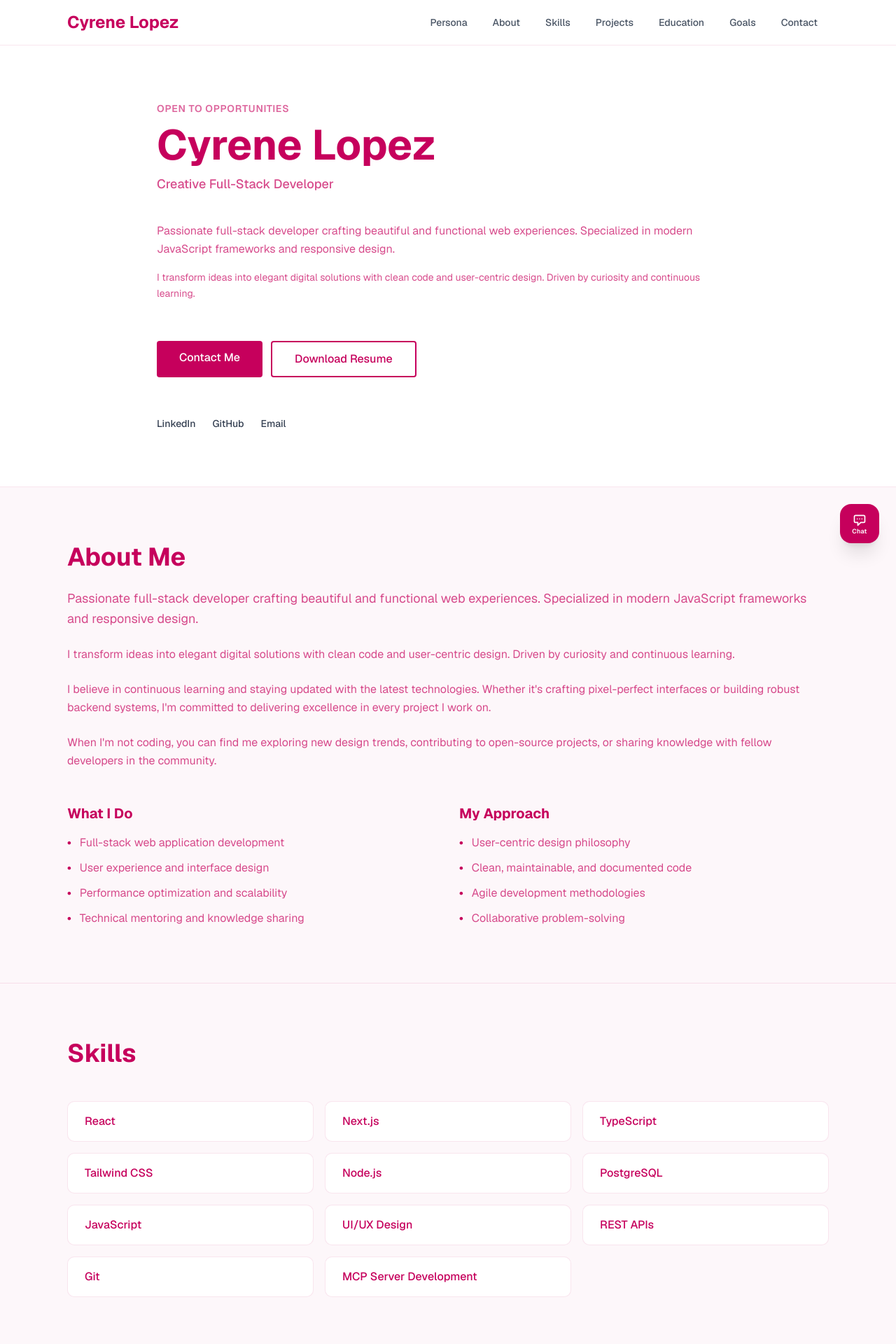
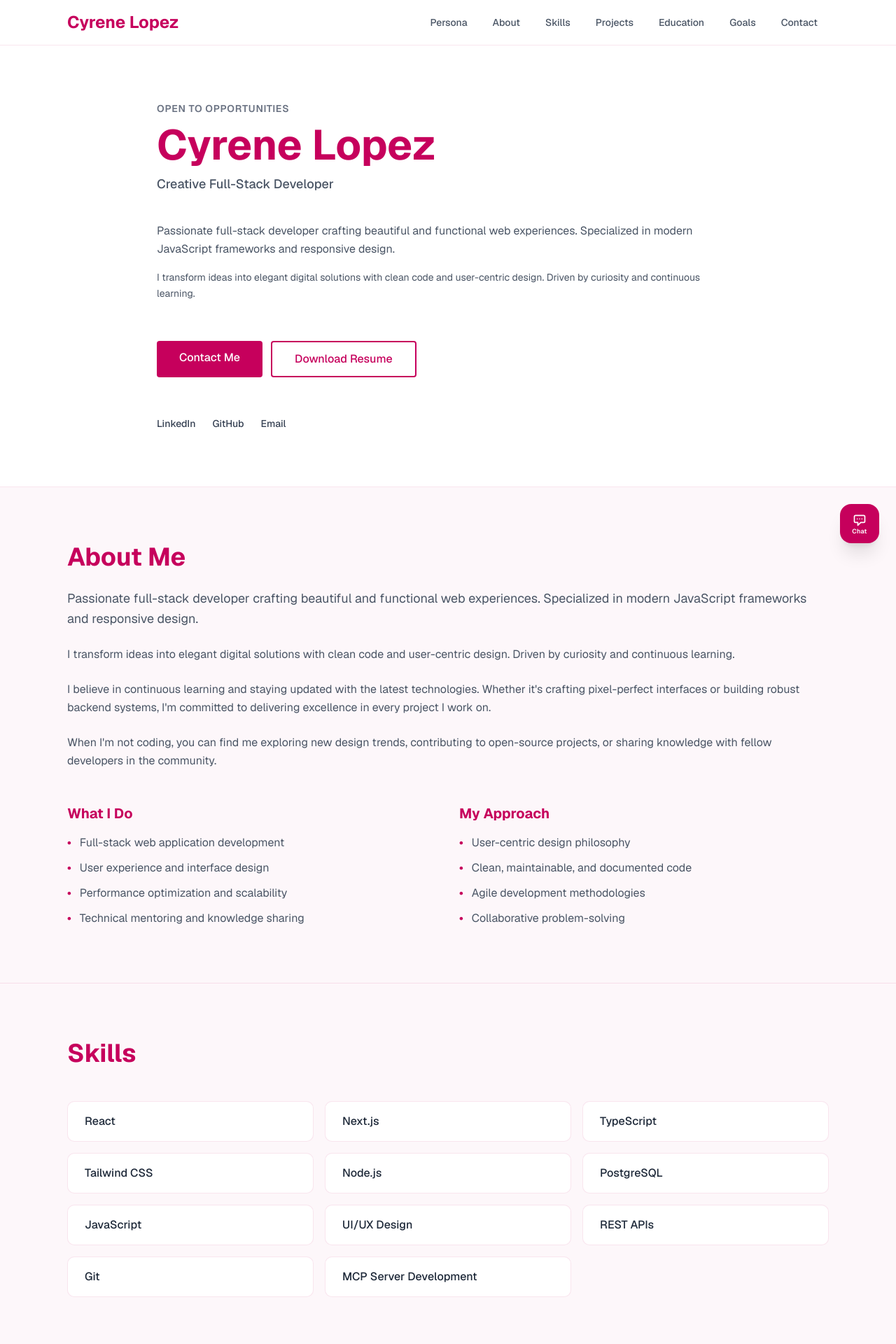
Before and after one commit to lopezcycy515-maker/cyrenelopez__digitaltwin, a Next.js app: page / in a window 1280 px wide. Shown: the top 1920 px of the page at 70% size. Built offline with nearby package versions, Linux system fonts and the light colour scheme.

Commit message:
fix: body text gray, only titles/headings dark pink

```diff
--- a/components/portfolio/about-section.tsx
+++ b/components/portfolio/about-section.tsx
@@ -9,7 +9,7 @@ export function AboutSection() {
         <div className="space-y-12">
           <div>
             <h2 className="text-4xl font-bold text-pink-700 mb-6">About Me</h2>
-            <div className="space-y-6 text-pink-700/70">
+            <div className="space-y-6 text-gray-600">
               <p className="text-lg leading-relaxed">
                 {portfolioData.bio}
               </p>
@@ -31,19 +31,19 @@ export function AboutSection() {
               <ul className="space-y-3">
                 <li className="flex gap-3">
                   <span className="text-pink-700 font-bold">•</span>
-                  <span className="text-pink-700/70">Full-stack web application development</span>
+                  <span className="text-gray-600">Full-stack web application development</span>
                 </li>
                 <li className="flex gap-3">
                   <span className="text-pink-700 font-bold">•</span>
-                  <span className="text-pink-700/70">User experience and interface design</span>
+                  <span className="text-gray-600">User experience and interface design</span>
                 </li>
                 <li className="flex gap-3">
                   <span className="text-pink-700 font-bold">•</span>
-                  <span className="text-pink-700/70">Performance optimization and scalability</span>
+                  <span className="text-gray-600">Performance optimization and scalability</span>
                 </li>
                 <li className="flex gap-3">
                   <span className="text-pink-700 font-bold">•</span>
-                  <span className="text-pink-700/70">Technical mentoring and knowledge sharing</span>
+                  <span className="text-gray-600">Technical mentoring and knowledge sharing</span>
                 </li>
               </ul>
             </div>
@@ -53,19 +53,19 @@ export function AboutSection() {
               <ul className="space-y-3">
                 <li className="flex gap-3">
                   <span className="text-pink-700 font-bold">•</span>
-                  <span className="text-pink-700/70">User-centric design philosophy</span>
+                  <span className="text-gray-600">User-centric design philosophy</span>
                 </li>
                 <li className="flex gap-3">
                   <span className="text-pink-700 font-bold">•</span>
-                  <span className="text-pink-700/70">Clean, maintainable, and documented code</span>
+                  <span className="text-gray-600">Clean, maintainable, and documented code</span>
                 </li>
                 <li className="flex gap-3">
                   <span className="text-pink-700 font-bold">•</span>
-                  <span className="text-pink-700/70">Agile development methodologies</span>
+                  <span className="text-gray-600">Agile development methodologies</span>
                 </li>
                 <li className="flex gap-3">
                   <span className="text-pink-700 font-bold">•</span>
-                  <span className="text-pink-700/70">Collaborative problem-solving</span>
+                  <span className="text-gray-600">Collaborative problem-solving</span>
                 </li>
               </ul>
             </div>
--- a/components/portfolio/education-section.tsx
+++ b/components/portfolio/education-section.tsx
@@ -21,12 +21,12 @@ export function EducationSection() {
               <div className="flex items-center justify-between">
                 <div>
                   <h3 className="text-lg font-bold text-pink-700">{edu.school}</h3>
-                  <p className="mt-1 text-pink-700/70">{edu.program || edu.degree}</p>
+                  <p className="mt-1 text-gray-600">{edu.program || edu.degree}</p>
                 </div>
-                <span className="text-sm font-medium text-pink-700/60">{edu.year}</span>
+                <span className="text-sm font-medium text-gray-500">{edu.year}</span>
               </div>
               {expandedIndex === index && (
-                <div className="mt-4 border-t border-pink-700/10 pt-4 text-sm text-pink-700/60">
+                <div className="mt-4 border-t border-pink-700/10 pt-4 text-sm text-gray-500">
                   <p>Click to close</p>
                 </div>
               )}
--- a/components/portfolio/goals-section.tsx
+++ b/components/portfolio/goals-section.tsx
@@ -22,7 +22,7 @@ export function GoalsSection() {
                 <span className="flex h-8 w-8 items-center justify-center rounded-full bg-pink-700 text-sm font-bold text-white">
                   {index + 1}
                 </span>
-                <p className="text-pink-700 font-medium">{goal}</p>
+                <p className="text-gray-800 font-medium">{goal}</p>
               </div>
             </button>
           ))}
--- a/components/portfolio/hero-section.tsx
+++ b/components/portfolio/hero-section.tsx
@@ -12,18 +12,17 @@ export function HeroSection() {
           {/* Content */}
           <div className="space-y-10">
             <div className="space-y-3">
-              <p className="text-sm font-semibold tracking-wider text-pink-700/60 uppercase">
+              <p className="text-sm font-semibold tracking-wider text-gray-500 uppercase">
                 {portfolioData.status}
               </p>
               <h2 className="text-5xl font-bold text-pink-700 lg:text-6xl">
                 {portfolioData.name}
               </h2>
-              <p className="text-lg font-medium text-pink-700/70">
-                {portfolioData.title}
+              <p className="text-lg font-medium text-gray-600">{portfolioData.title}
               </p>
             </div>
 
-            <div className="space-y-4 text-pink-700/70">
+            <div className="space-y-4 text-gray-600">
               <p className="text-base leading-relaxed">
                 {portfolioData.bio}
               </p>
--- a/components/portfolio/projects-section.tsx
+++ b/components/portfolio/projects-section.tsx
@@ -21,11 +21,11 @@ export function ProjectsSection() {
               <h3 className="text-xl font-bold text-pink-700 group-hover:text-pink-700/80">
                 {project.title}
               </h3>
-              <p className="mt-2 text-pink-700/60">
+              <p className="mt-2 text-gray-500">
                 {project.description}
               </p>
               {selectedProject === index && (
-                <div className="mt-4 text-sm text-pink-700/70">
+                <div className="mt-4 text-sm text-gray-500">
                   <p>Click to close details</p>
                 </div>
               )}
--- a/components/portfolio/skills-section.tsx
+++ b/components/portfolio/skills-section.tsx
@@ -13,7 +13,7 @@ export function SkillsSection() {
               key={index}
               className="rounded-lg border border-pink-700/10 bg-white px-6 py-4 transition-all hover:shadow-md hover:border-pink-700/20"
             >
-              <p className="font-medium text-pink-700">{skill}</p>
+              <p className="font-medium text-gray-800">{skill}</p>
             </div>
           ))}
         </div>
```
Also changed, not shown: components/portfolio/contact-section.tsx (+10 -10 lines).
